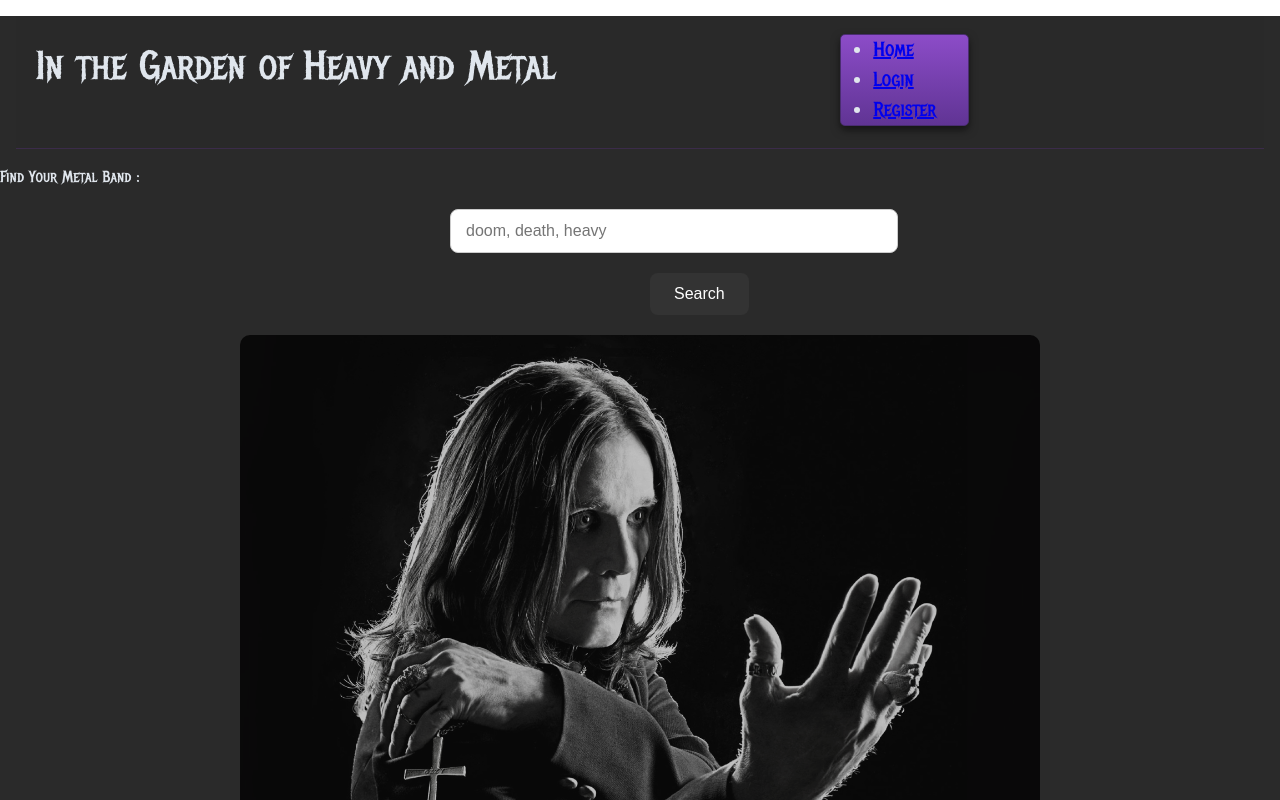
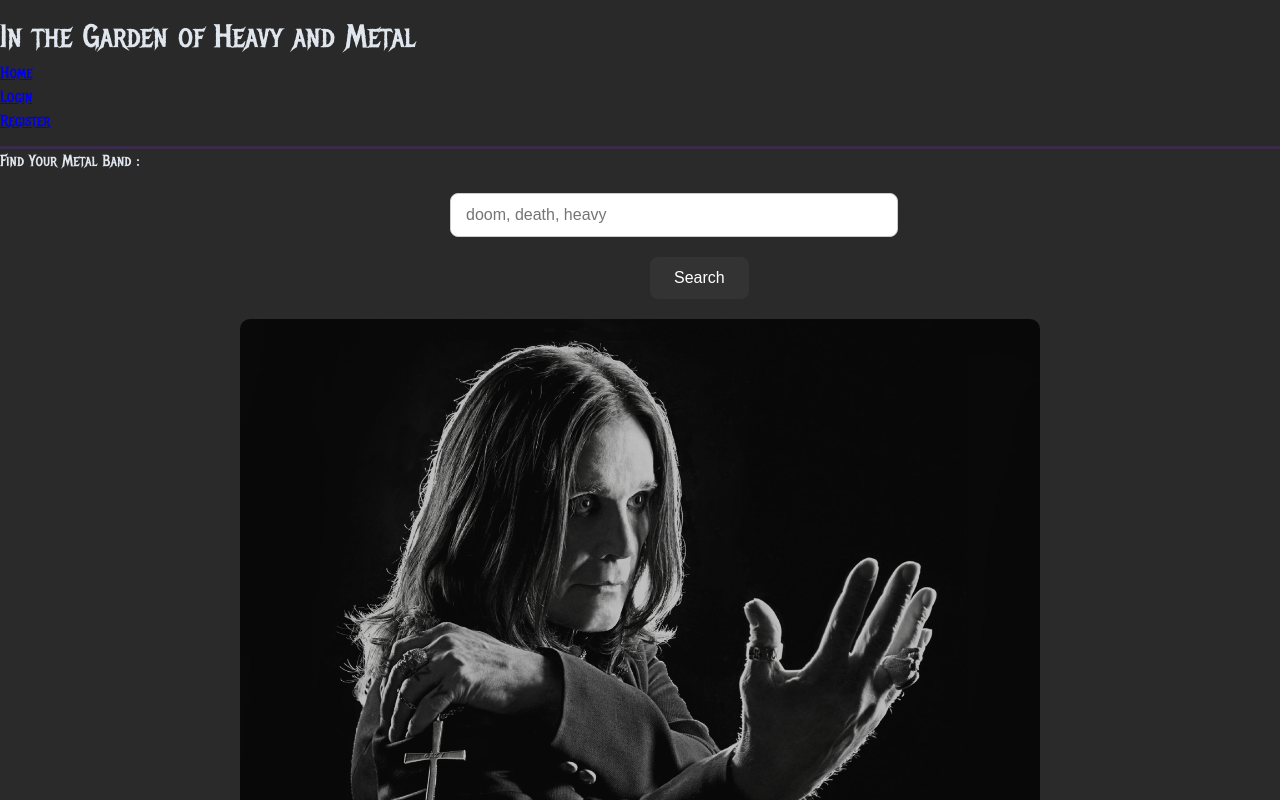
Before and after one commit to danielstevenson70/In-the-Garden-of-Heavy-and-Metal, a React (Vite) app: page / in a window 1280 px wide. Shown: the top 800 px of the page. Built offline with nearby package versions, Linux system fonts and the light colour scheme.

Commit message:
brief update

```diff
--- a/src/components/Header.module.css
+++ b/src/components/Header.module.css
@@ -1,11 +1,10 @@
-.header {
-    align-items: auto;
-    display: flex;
-    font-size: 20px;
-    flex-wrap: wrap;
-    gap: 10px;
-    justify-content: space-between;
-    margin: 1rem;
-    padding: 20px;
-    width: auto;
+header {
+  position: relative;
+  top: ;
+  width: 100%;
+  background: rgba(42, 42, 42, 0.95);
+  backdrop-filter: blur(15px);
+  z-index: 1000;
+  padding: 0.8rem 0;
+  border-bottom: 3px solid rgba(102, 51, 153, 0.3);
 }
--- a/src/index.css
+++ b/src/index.css
@@ -41,33 +41,8 @@ body {
 }
 
 /* Header */
-header {
-  position: relative;
-  top: 0;
-  width: 100%;
-  background: rgba(42, 42, 42, 0.95);
-  backdrop-filter: blur(15px);
-  z-index: 1000;
-  padding: 0.8rem 0;
-  border-bottom: 1px solid rgba(102, 51, 153, 0.3);
-}
 
-nav {
-  display: flex;
-  justify-content: space-between;
-  align-items: center;
-  max-width: 1800px;
-  margin: 0 auto;
-  padding: 0 2rem;
-  /* ... existing styles ... */
-  border-radius: 5px; /* Slightly rounded for a subtle effect, or 0px for sharp corners */
-  border: 1px solid #4a2d71; /* Darker, metallic border */
-  background: linear-gradient(to bottom, #7a42b1, #512b7a); /* Darker purple metallic gradient */
-  box-shadow: 0 2px 5px rgba(0, 0, 0, 0.3); /* Subtle shadow for depth */
-  background: linear-gradient(to bottom, #8c4cc8, #603494); /* Brighter gradient on hover */
-  box-shadow: 0 4px 8px rgba(0, 0, 0, 0.5); /* Stronger shadow on hover */
-  transform: translateY(-2px); /* Slight lift on hover */
-}
+
 
 .logo {
   font-family: "Creepster", cursive;
@@ -76,6 +51,20 @@ nav {
   text-shadow: 0 0 15px rgba(102, 51, 153, 0.5);
 }
 
+.nav-links a {
+  /* ... existing styles ... */
+  border-radius: 5px; /* Slightly rounded for a subtle effect, or 0px for sharp corners */
+  border: 1px solid #4a2d71; /* Darker, metallic border */
+  background: linear-gradient(to bottom, #7a42b1, #512b7a); /* Darker purple metallic gradient */
+  box-shadow: 0 2px 5px rgba(0, 0, 0, 0.3); /* Subtle shadow for depth */
+}
+
+.nav-links a:hover,
+.nav-links a.active {
+  background: linear-gradient(to bottom, #8c4cc8, #603494); /* Brighter gradient on hover */
+  box-shadow: 0 4px 8px rgba(0, 0, 0, 0.5); /* Stronger shadow on hover */
+  transform: translateY(-2px); /* Slight lift on hover */
+}
 
 /* Main Content Container */
 .page {
@@ -133,13 +122,7 @@ nav {
   box-shadow: 0 10px 30px rgba(0, 0, 0, 0.6); /* Stronger, darker shadow */
   max-width: 700px;
   width: 100%;
-  font-size: 1.8rem;
-  color: #663399;
-  margin-bottom: 2rem;
-  font-weight: 500;
-  font-family: "Metal Mania", cursive;
 }
-
 
 .search-input {
   background: rgba(20, 20, 20, 0.9);
@@ -151,6 +134,9 @@ nav {
   transition: all 0.3s ease;
   font-family: "Metal Mania", cursive;
   box-shadow: inset 0 1px 3px rgba(0, 0, 0, 0.5); /* Inner shadow for a depressed look */
+}
+
+.search-input:focus {
   outline: none;
   border-color: #663399; /* Maintain focus color */
   box-shadow: 0 0 15px rgba(102, 51, 153, 0.5), inset 0 1px 3px rgba(0, 0, 0, 0.8); /* Add a stronger inner shadow on focus */
@@ -178,12 +164,13 @@ nav {
   transition: all 0.3s ease;
   box-shadow: 0 5px 15px rgba(0, 0, 0, 0.4); /* Darker, more pronounced shadow */
   font-family: "Metal Mania", cursive;
+}
+
+.search-button:hover {
   transform: translateY(-2px); /* Slightly less aggressive lift */
   box-shadow: 0 10px 25px rgba(0, 0, 0, 0.6); /* Stronger shadow on hover */
-  background: linear-gradient(45deg, #8c4cc8, #603494);
+  background: linear-gradient(45deg, #8c4cc8, #603494); /* Brighter metallic gradient on hover */
 }
-
-
 
 
 /* Quick suggestions */
@@ -218,14 +205,17 @@ nav {
   transition: all 0.3s ease;
   border: 1px solid #4a2d71; /* Metallic border */
   box-shadow: 0 2px 5px rgba(0, 0, 0, 0.3); /* Subtle shadow for depth */
-   background: linear-gradient(
+}
+
+.tag:hover {
+  background: linear-gradient(
     45deg,
     #8c4cc8,
     #603494
   ); /* Brighter metallic gradient on hover */
   transform: translateY(-1px); /* Slight lift on hover */
   border-color: #663399; /* Darker border on hover */
-  box-shadow: 0 4px 8px rgba(0, 0, 0, 0.5);
+  box-shadow: 0 4px 8px rgba(0, 0, 0, 0.5); /* Stronger shadow on hover */
 }
 
 @media (prefers-color-scheme: light) {
```
